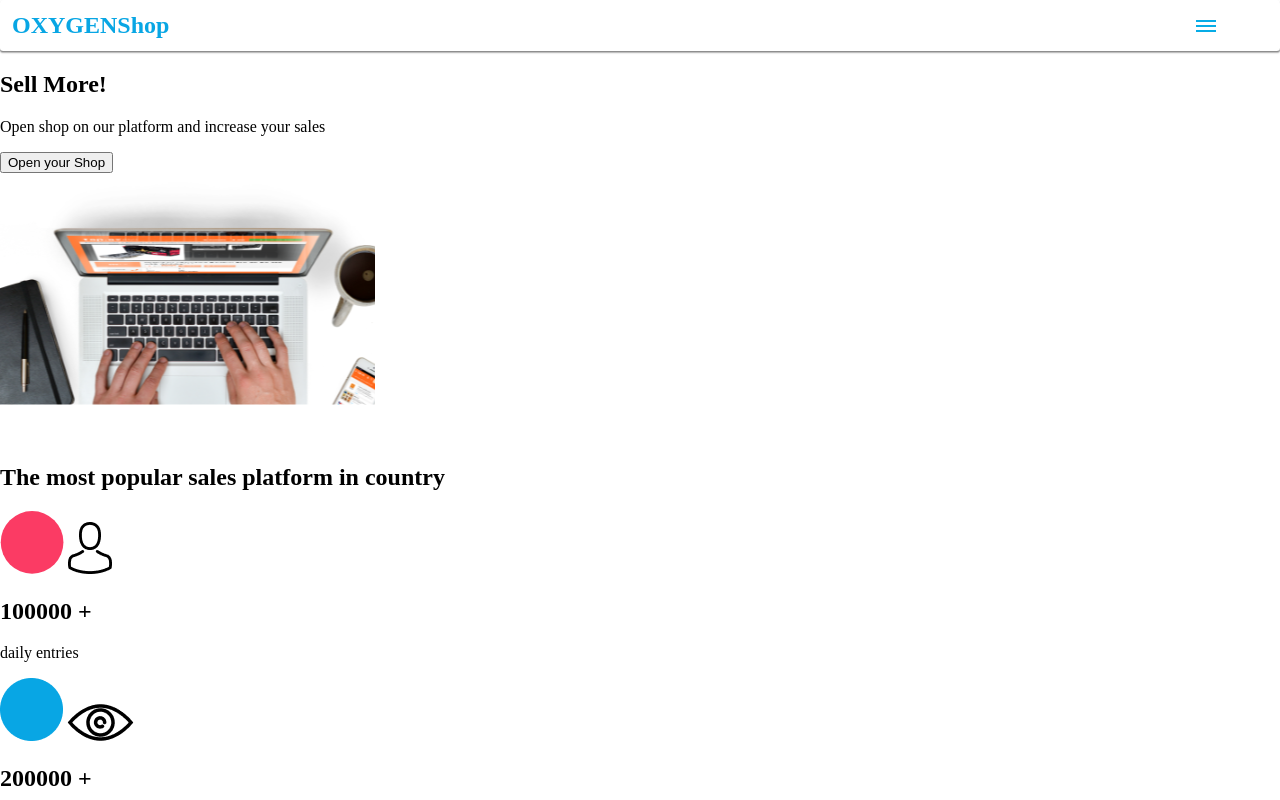
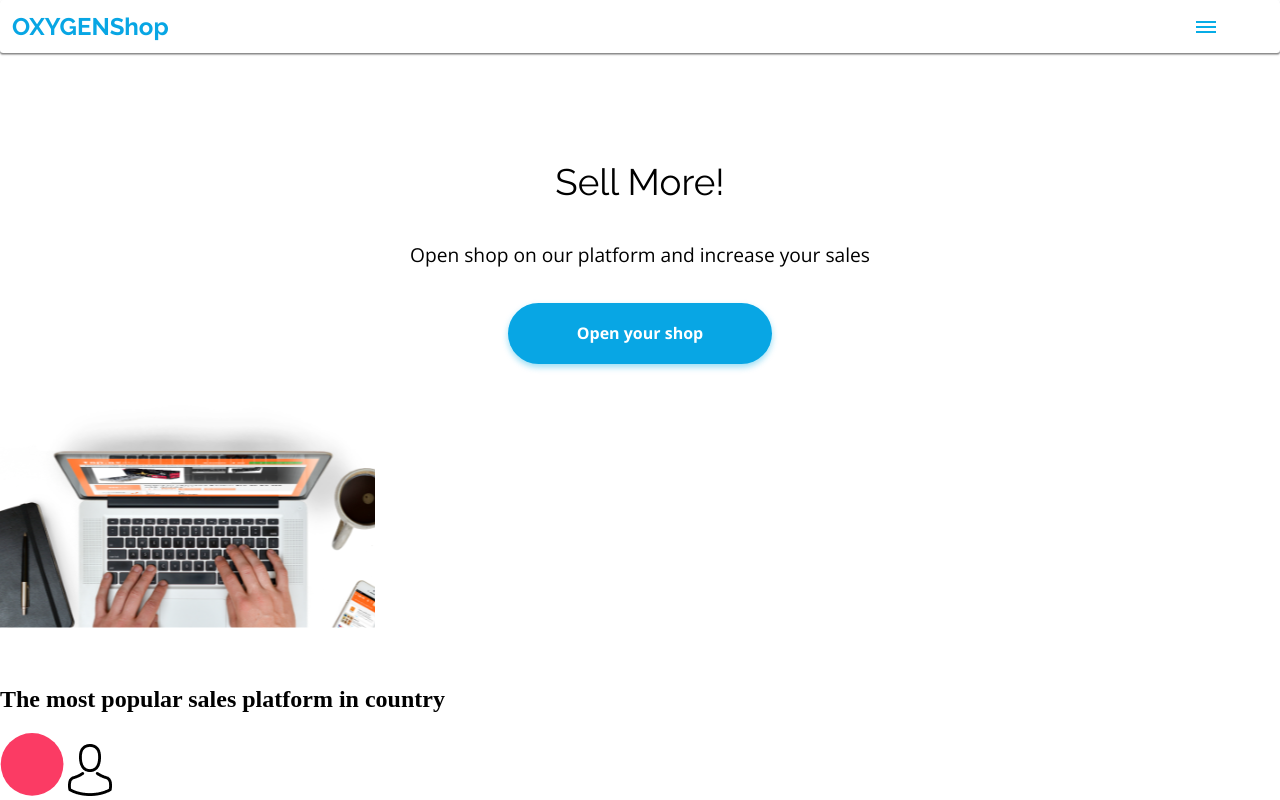
Before and after one commit to MariaGargoles/Proyecto_final-1, a plain HTML site: page index.html in a window 1280 px wide. Shown: the top 800 px of the page. Drawn offline with nearby package versions, Linux system fonts and the light colour scheme.

Commit message:
finish header section

```diff
--- a/index.html
+++ b/index.html
@@ -4,6 +4,8 @@
     <meta charset="UTF-8">
     <meta name="viewport" content="width=device-width, initial-scale=1.0">
     <link rel="stylesheet" href="./styles/output.css" type="text/css" />
+    <link href="https://fonts.googleapis.com/css2?family=Instrument+Sans:ital,wght@0,400..700;1,400..700&family=Raleway:ital,wght@0,100..900;1,100..900&display=swap" rel="stylesheet">
+    <link href="https://fonts.googleapis.com/css2?family=Instrument+Sans:ital,wght@0,400..700;1,400..700&family=Open+Sans:ital,wght@0,300..800;1,300..800&family=Raleway:ital,wght@0,100..900;1,100..900&display=swap" rel="stylesheet">
     <title>Proyecto final</title>
 </head>
 <body>
@@ -28,15 +30,15 @@
     </nav>
     <header>
         <!--Seccion principal de Texto-->
-        <section>
-            <h2>Sell More!</h2>
-            <p>Open shop on our platform and increase your sales</p>
-            <button>Open your Shop</button>
+        <section class="main__section">
+            <h3 class="main__section__title">Sell More!</h3>
+            <p class="main__section__text">Open shop on our platform and increase your sales</p>
+            <button class="main__section__buttom">Open your shop</button>
         </section>
         <!--Imagen de seccion principal-->
-        <section>
-            <img src="./assets/bg1.png" alt="pc">
-        </section>
+        <div>
+            <img class="main__section__img"src="./assets/bg1.png" alt="pc">
+        </div>
     </header>
         <!--Emotes y  popular-->
         <section>
--- a/styles/header.scss
+++ b/styles/header.scss
@@ -0,0 +1,41 @@
+
+.main__section {
+    font-family: "Raleway", sans-serif;
+    text-align: center;
+    margin-top: 3.4em;
+    padding: 1em;
+
+
+
+    &__title  {
+        font-size: 2.3rem;
+        font-weight: 400;
+    }
+
+    &__text {
+        font-family: "Open Sans", sans-serif;
+        font-size: 1.2em;
+
+    }
+
+    &__buttom {
+        padding: 1.2em 4.3em;
+        margin: 1em;
+        border-radius: 2rem 2rem;
+        background-color: #08A6E4;
+        color: white;
+        font-size: 1rem;
+        font-family: "Open Sans", sans-serif;
+        box-shadow: 0px 0.2em 0.4em rgba(7, 172, 230, 0.4);
+        border: 0em;
+        font-weight: 700;
+
+
+
+    }
+
+    &__img {
+
+    }
+
+}
--- a/styles/navbar.scss
+++ b/styles/navbar.scss
@@ -7,7 +7,8 @@
       border-radius: 0.2em;
       box-shadow: 0em 0.1em 0.1em rgba(0, 0, 0, 0.5);
       width: 100%;
-      font-family: Raleway;
+      font-family: "Raleway", sans-serif;
+
 
 
 
```
Also changed, not shown: styles/output.css, 1 other file.
